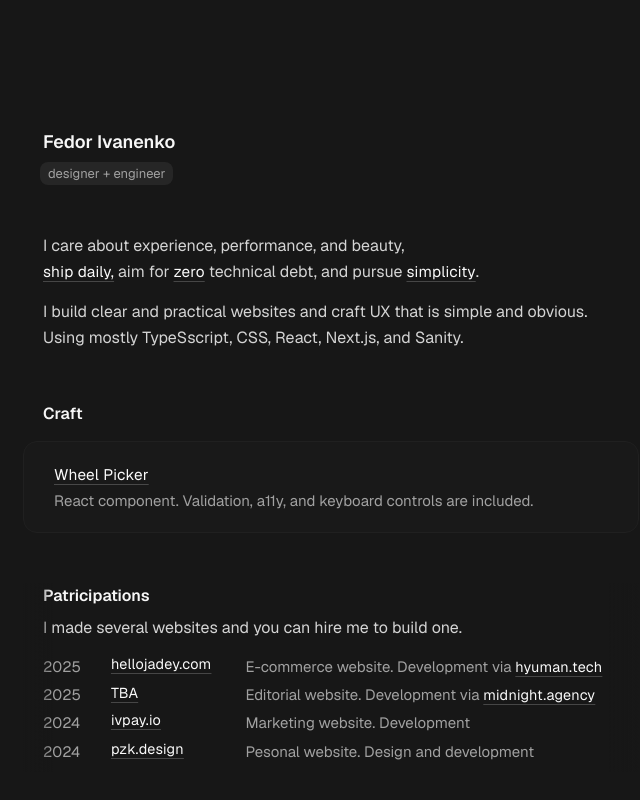
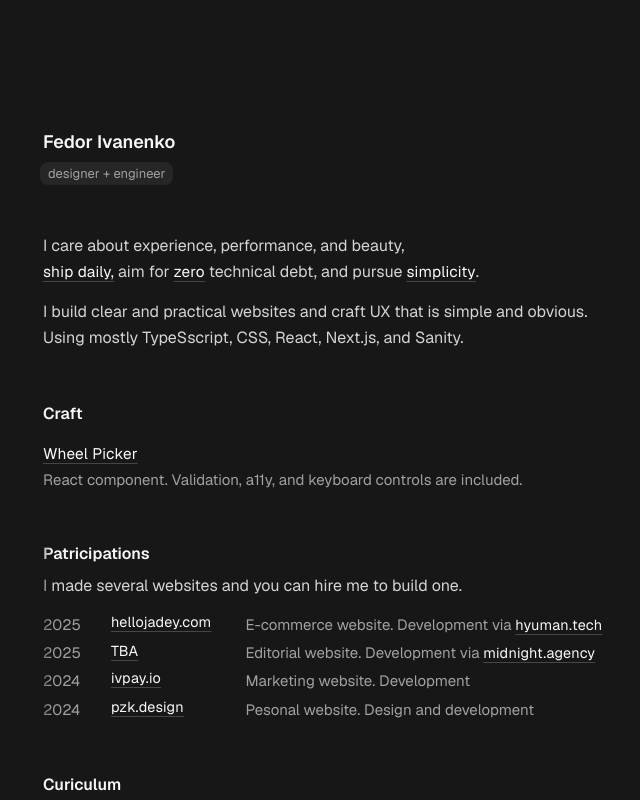
Before and after one commit to fedorivanenko/fedor-ivanenko-personal-website, a Next.js app: page / in a window 1280 px wide. Shown: the top 800 px of the page, without its empty margins (309-949 px from the left). Built offline with nearby package versions, Linux system fonts and the light colour scheme.

Commit message:
remove decoration form craft

```diff
--- a/app/page.tsx
+++ b/app/page.tsx
@@ -50,7 +50,7 @@ function CarftPanel() {
     <Section>
       <h2>Craft</h2>
       <ul>
-      <li className="py-2.5 md:py-5 border border-card-border bg-card px-5 md:px-7.5 -mx-2.5 md:-mx-5 rounded-xl">
+      <li className="">
         <InlineLinkButton href={"/craft/wheel-picker"} target="_self">
           Wheel Picker
         </InlineLinkButton>
```
